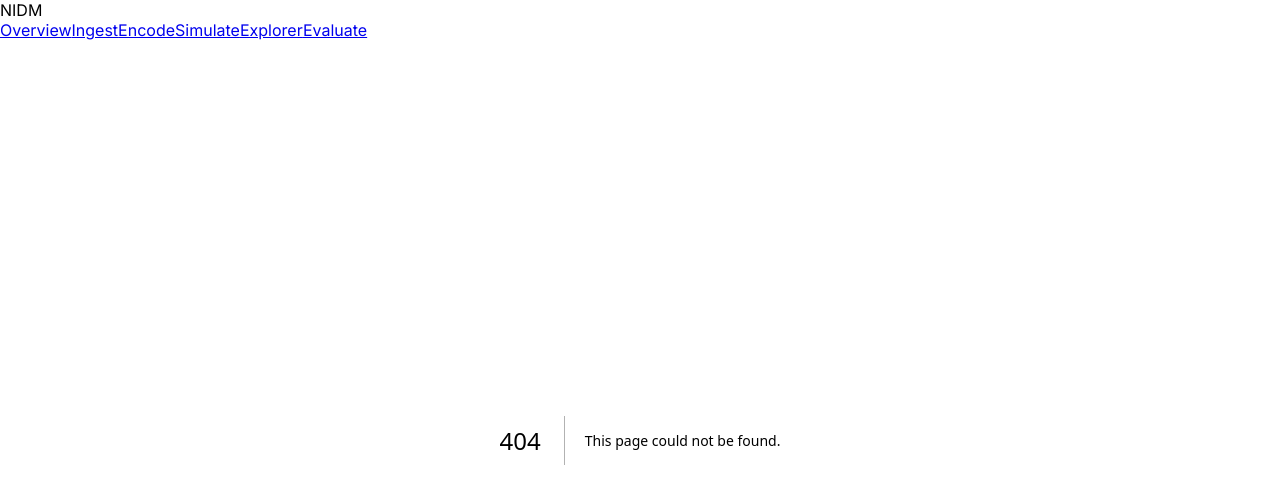
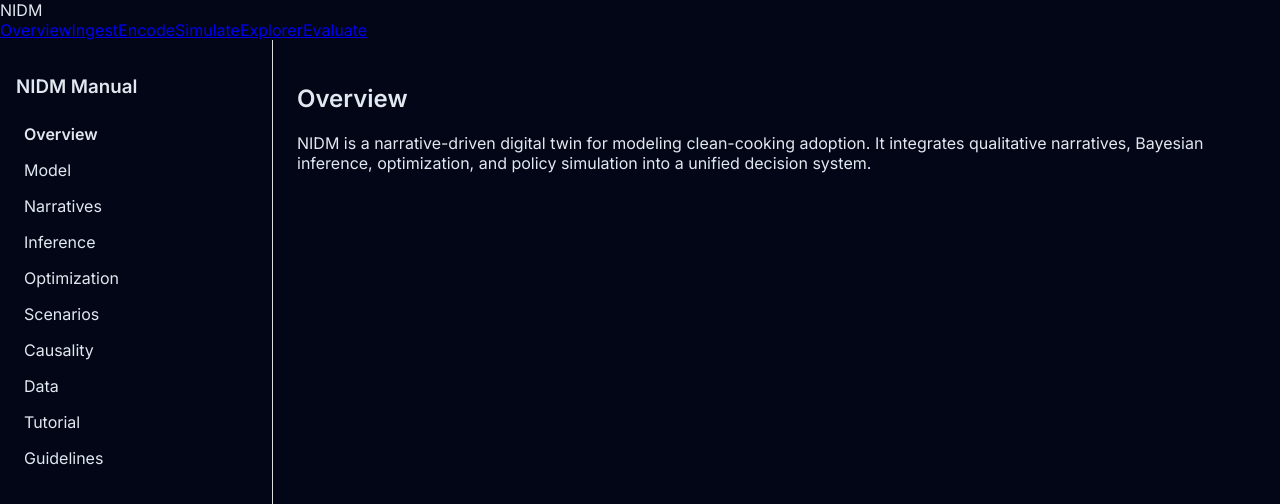
Before and after one commit to Naphymoro/nidm-rwanda-dashboard, a Next.js app in the folder frontend/: page /manual in a window 1280 px wide. Before the commit this address had no page. Shown: the top 504 px of the page. Built offline with nearby package versions, Linux system fonts and the light colour scheme.

Commit message:
Add integrated manual page to dashboard

```diff
--- /dev/null
+++ b/frontend/app/manual/page.tsx
@@ -0,0 +1,141 @@
+"use client";
+
+import { useState } from "react";
+
+const sections = [
+  "Overview",
+  "Model",
+  "Narratives",
+  "Inference",
+  "Optimization",
+  "Scenarios",
+  "Causality",
+  "Data",
+  "Tutorial",
+  "Guidelines",
+];
+
+export default function ManualPage() {
+  const [active, setActive] = useState("Overview");
+
+  return (
+    <div style={{ display: "flex", height: "100vh" }}>
+      <aside style={{ width: 240, borderRight: "1px solid #ddd", padding: 16 }}>
+        <h3>NIDM Manual</h3>
+        {sections.map((s) => (
+          <div
+            key={s}
+            onClick={() => setActive(s)}
+            style={{ cursor: "pointer", padding: 8, fontWeight: active === s ? "bold" : "normal" }}
+          >
+            {s}
+          </div>
+        ))}
+      </aside>
+
+      <main style={{ flex: 1, padding: 24, overflowY: "auto" }}>
+        {active === "Overview" && (
+          <section>
+            <h1>Overview</h1>
+            <p>
+              NIDM is a narrative-driven digital twin for modeling clean-cooking adoption.
+              It integrates qualitative narratives, Bayesian inference, optimization, and
+              policy simulation into a unified decision system.
+            </p>
+          </section>
+        )}
+
+        {active === "Model" && (
+          <section>
+            <h1>Mathematical Model</h1>
+            <p>
+              The system models adoption using a diffusion equation with intervention and resistance terms.
+            </p>
+            <pre>{`dA/dt = βA(1-A) + γ(1-A) - δA`}</pre>
+            <p>
+              Where A is adoption, β is diffusion, γ is intervention effect, and δ is resistance.
+            </p>
+          </section>
+        )}
+
+        {active === "Narratives" && (
+          <section>
+            <h1>Narratives → Encoding</h1>
+            <p>
+              Narratives are transformed into structured variables such as trust, barriers, and affordability.
+              These variables influence model parameters.
+            </p>
+          </section>
+        )}
+
+        {active === "Inference" && (
+          <section>
+            <h1>Bayesian Inference</h1>
+            <p>
+              The system estimates parameter distributions using observed adoption data and prior assumptions.
+            </p>
+          </section>
+        )}
+
+        {active === "Optimization" && (
+          <section>
+            <h1>Optimization</h1>
+            <p>
+              Policy allocation is optimized to maximize adoption while minimizing cost and improving equity.
+            </p>
+          </section>
+        )}
+
+        {active === "Scenarios" && (
+          <section>
+            <h1>Scenario Simulation</h1>
+            <p>
+              Multiple policy scenarios are simulated to compare trajectories and outcomes.
+            </p>
+          </section>
+        )}
+
+        {active === "Causality" && (
+          <section>
+            <h1>Causal Interpretation</h1>
+            <p>
+              The system estimates causal effects of interventions using counterfactual analysis.
+            </p>
+          </section>
+        )}
+
+        {active === "Data" && (
+          <section>
+            <h1>Data Requirements</h1>
+            <p>
+              Requires narrative data, adoption time series, and intervention records.
+            </p>
+          </section>
+        )}
+
+        {active === "Tutorial" && (
+          <section>
+            <h1>Tutorial</h1>
+            <ol>
+              <li>Input adoption data</li>
+              <li>Run analysis</li>
+              <li>Review scenarios</li>
+              <li>Export report</li>
+            </ol>
+          </section>
+        )}
+
+        {active === "Guidelines" && (
+          <section>
+            <h1>Guidelines</h1>
+            <ul>
+              <li>Compare scenarios, not single values</li>
+              <li>Consider uncertainty</li>
+              <li>Validate with real data</li>
+            </ul>
+          </section>
+        )}
+      </main>
+    </div>
+  );
+}
```
